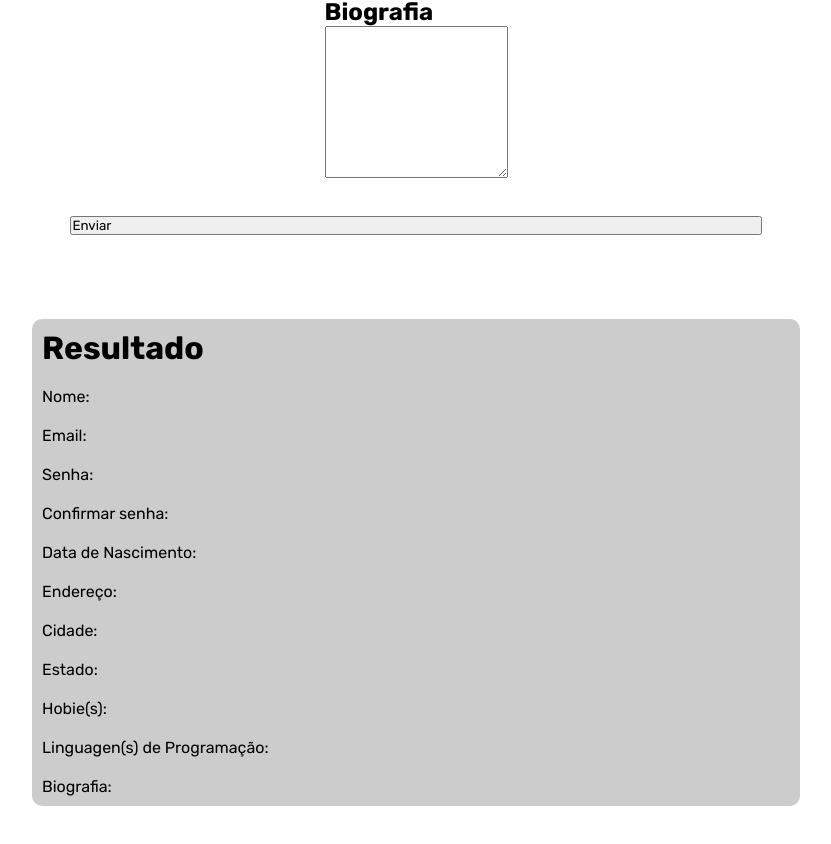
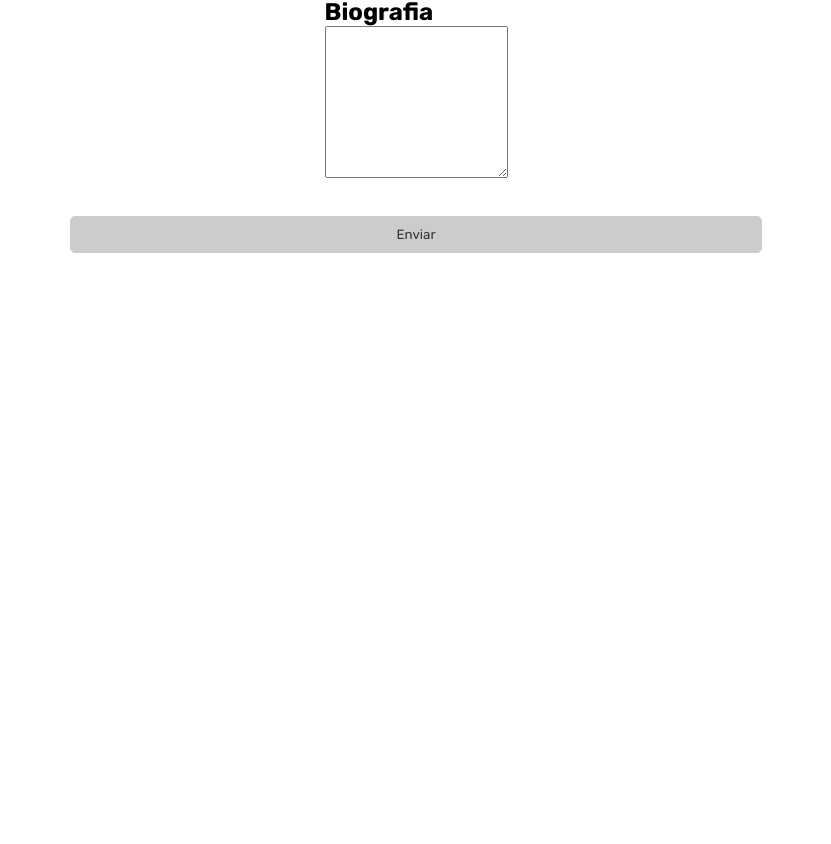
Before and after one commit to Henrique0330/projeto.componentes, a Vue app: page / in a window 1280 px wide. Shown: the part 989-1833 px from the top of the page, without its empty margins (224-1055 px from the left). After the commit the page ends 1262 px from the top, so only its background shows below. Built offline with nearby package versions, Linux system fonts and the light colour scheme.

Commit message:
chore: verificaçao de senhas e botao

```diff
--- a/src/components/CamposForm.vue
+++ b/src/components/CamposForm.vue
@@ -26,10 +26,12 @@ const dados = reactive({
 });
 
 function save(i) {
-  emit("dados", i)
+  if (i.senha != i.confirsenha) {
+    alert("As senhas não conferem");
+  } else {
+    emit("dados", i);
+  }
 }
-
-const mostrarbotao = ref(false);
 
 </script>
 
@@ -128,7 +130,7 @@ const mostrarbotao = ref(false);
           <h2>Biografia</h2>
           <textarea v-model="dados.biografia" class="bio" name="biografia" cols="150%" rows="10"></textarea>
         </div>
-          <button class="conteiner-botao" @click="save(dados) ,mostrarbotao = !mostrarbotao" >Enviar</button>
+        <button class="botao-enviar" @click="save(dados)">Enviar</button>
       </form>
     </div>
   </main>
@@ -205,12 +207,6 @@ form {
 }
 
 
-.conteiner-botao {
-  display: flex;
-  width: 60%;
-  flex-direction: column-reverse;
-}
-
 .botao-enviar {
   display: inline-block;
   padding: 10px 20px;
@@ -221,6 +217,7 @@ form {
   text-decoration: none;
   transition: background-color 0.3s, color 0.3s;
   cursor: pointer;
+  width: 60%;
 }
 
 .botao-enviar:hover {
--- a/src/components/resultado-form.vue
+++ b/src/components/resultado-form.vue
@@ -2,7 +2,6 @@
 
 defineProps({
     dados: Object,
-    mostrar: Boolean
 })
 
 
--- a/src/views/homeView.vue
+++ b/src/views/homeView.vue
@@ -38,17 +38,21 @@ const teste = ref(
   {}
 );
 
+const mostrarbotao = ref(false);
+
 function dados(i){
   teste.value=i
+  mostrarbotao.value = true
 }
-
 
 </script>
 
 <template>
   <Cabecalho />
-  <CamposForm :estados="estados" @dados="dados" :mostrarbotao="mostrarbotao"/>
-  <ResultadoForm :dados="teste" />
+  <CamposForm :estados="estados" @dados="dados"/>
+  <div v-if="mostrarbotao">
+    <ResultadoForm :dados="teste" />
+  </div>
 </template>
 
 <style scoped>
```
